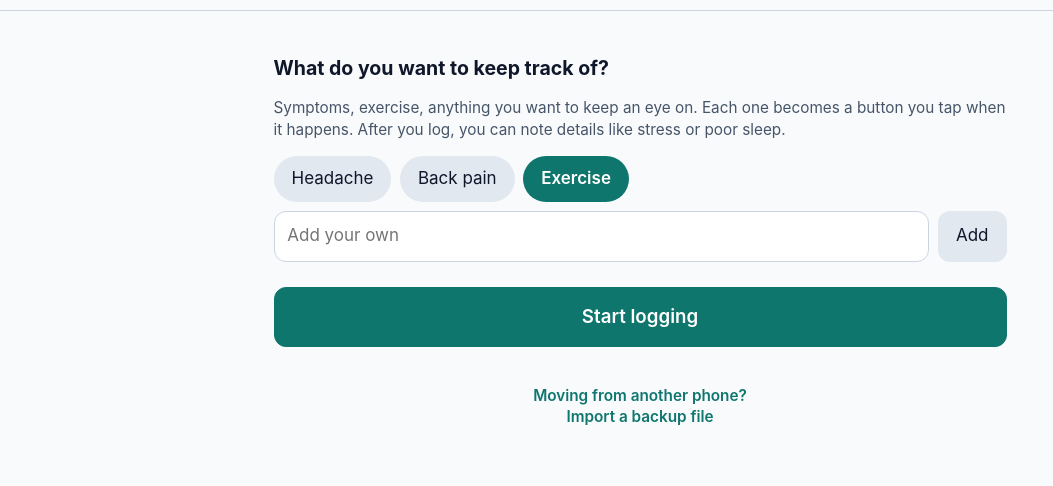
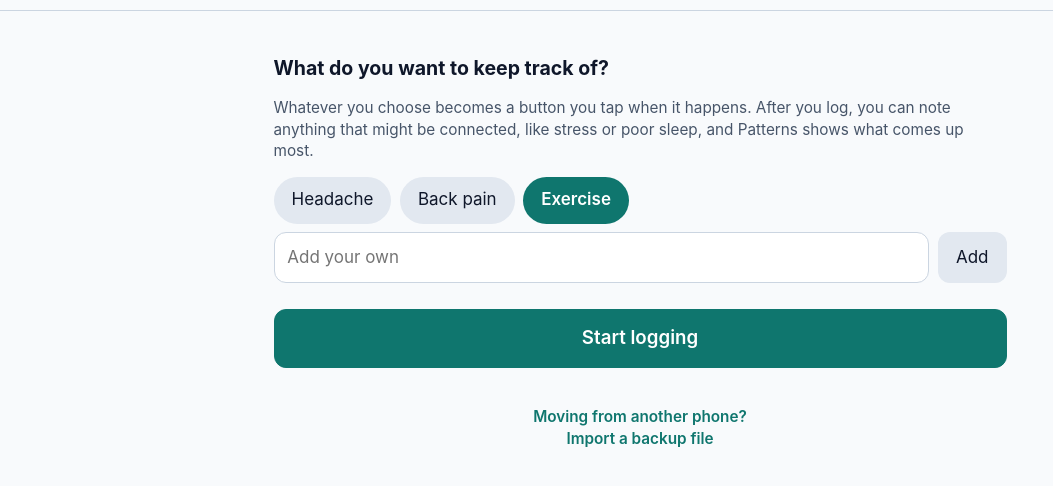
Before and after one commit to quepol/health-log, a plain HTML site: page index.html in a window 1280 px wide. Both pictures are taken after a click on the button "Exercise". Shown: the part 54-540 px from the top of the page, without its empty margins (0-1053 px from the left). Drawn offline with Linux system fonts and the light colour scheme.

Commit message:
Onboarding wording: say why details matter (#34)
* Onboarding wording: say why details matter, and why Start is off

Setup hint explains the point of details ("note anything that might be
connected ... and Patterns shows what comes up most") and drops its
first sentence, which the suggestion chips already showed. "Pick at
least one to start." appears over a disabled Start logging, which gave
no clue before; the sticky footer now holds both. The first-log
explainer stops repeating its own heading and adds "a late meal" as a
hint that details aren't only feelings.

Co-Authored-By: Claude Fable 5 <noreply@anthropic.com>
Claude-Session: https://claude.ai/code/session_01THJrFJZ8Ar5E2j9p4zThBU

* Drop "Pick at least one to start."

The greyed-out button alone is enough.

Co-Authored-By: Claude Fable 5 <noreply@anthropic.com>
Claude-Session: https://claude.ai/code/session_01THJrFJZ8Ar5E2j9p4zThBU

---------

Co-authored-by: Claude <noreply@anthropic.com>

```diff
--- a/app.js
+++ b/app.js
@@ -280,8 +280,8 @@ function renderTagRow() {
       save();
     })),
     firstTime ? detailInput(onAdd)[0] : addDetailChip(onAdd),
-    firstTime && h('p', { class: 'hint tagrow-hint' }, 'Note what else was going on — anything that might be ' +
-      'connected, like stress or poor sleep. Patterns shows which ones come up most.'));
+    firstTime && h('p', { class: 'hint tagrow-hint' }, 'Anything you think might be connected — stress, ' +
+      'poor sleep, a late meal. Patterns shows which ones come up most.'));
 }
 const dismissTagRow = () => { lastLoggedId = null; gapAsk = null; againAsk = null; renderTagRow(); renderGapAsk(); renderAgainAsk(); };
 
@@ -958,12 +958,13 @@ function onboard() {
   const names = [...SUGGESTED_ITEMS];
   for (const p of pre) if (!names.some(n => sameName(n, p))) names.push(p);
   const picked = new Set(names.filter(n => pre.some(p => sameName(n, p))));
+  const pickState = () => { $('#ob-start').disabled = !picked.size; };
   const renderItems = () => {
     $('#ob-items').replaceChildren(...names.map(n => chip(n, picked.has(n), on => {
       on ? picked.add(n) : picked.delete(n);
-      $('#ob-start').disabled = !picked.size;
+      pickState();
     })));
-    $('#ob-start').disabled = !picked.size;
+    pickState();
   };
   renderItems();
   $('#ob-add').addEventListener('submit', ev => {
--- a/index.html
+++ b/index.html
@@ -40,14 +40,16 @@
       </div>
       <div id="picker">
         <h2>What do you want to keep track of?</h2>
-        <p class="hint">Symptoms, exercise, anything you want to keep an eye on. Each one becomes a button
-          you tap when it happens. After you log, you can note details like stress or poor sleep.</p>
+        <p class="hint">Whatever you choose becomes a button you tap when it happens. After you log, you can
+          note anything that might be connected, like stress or poor sleep, and Patterns shows what comes up most.</p>
         <div id="ob-items" class="chips"></div>
         <form id="ob-add" class="add-row">
           <input name="name" placeholder="Add your own" autocomplete="off">
           <button class="secondary">Add</button>
         </form>
-        <button id="ob-start" class="primary ob-start">Start logging</button>
+        <div class="ob-footer">
+          <button id="ob-start" class="primary ob-start">Start logging</button>
+        </div>
         <button id="ob-import" class="link-btn">Moving from another phone?<br>Import a backup file</button>
       </div>
     </section>
--- a/style.css
+++ b/style.css
@@ -102,11 +102,11 @@ body.onboarding .tabs { display: none; }
 body.installing .top { display: none; }
 body.installing main { padding-top: calc(env(safe-area-inset-top) + 1rem); }
 /* Sticky: at large text sizes the picker can outgrow the screen, and people don't always scroll. */
-.ob-start {
+.ob-footer {
   position: sticky; bottom: calc(env(safe-area-inset-bottom) + .75rem); z-index: 2;
-  width: 100%; margin-top: 1.5rem; min-height: 3.5rem; font-size: 1.1rem;
-  box-shadow: 0 0 0 6px var(--bg);
+  margin-top: 1.5rem; background: var(--bg); box-shadow: 0 0 0 6px var(--bg);
 }
+.ob-start { width: 100%; min-height: 3.5rem; font-size: 1.1rem; }
 /* Sticky over text, so the usual translucent disabled look won't do: solid grey instead. */
 .ob-start:disabled { opacity: 1; background: var(--surface-2); border-color: var(--surface-2); color: var(--muted); }
 .icon-btn { min-width: 3rem; padding: 0; font-size: 1.3rem; }
--- a/sw.js
+++ b/sw.js
@@ -1,6 +1,6 @@
 // Offline support: serve the app shell from cache, refresh it in the background.
 // Bump VERSION with every release: a changed sw.js is how the app notices an update.
-const VERSION = 'v36';
+const VERSION = 'v37';
 const CACHE = `healthlog-${VERSION}`;
 const FILES = ['./', 'index.html', 'style.css', 'app.js', 'manifest.webmanifest',
   'icon-192.png', 'icon-512.png', 'apple-touch-icon.png'];
```
